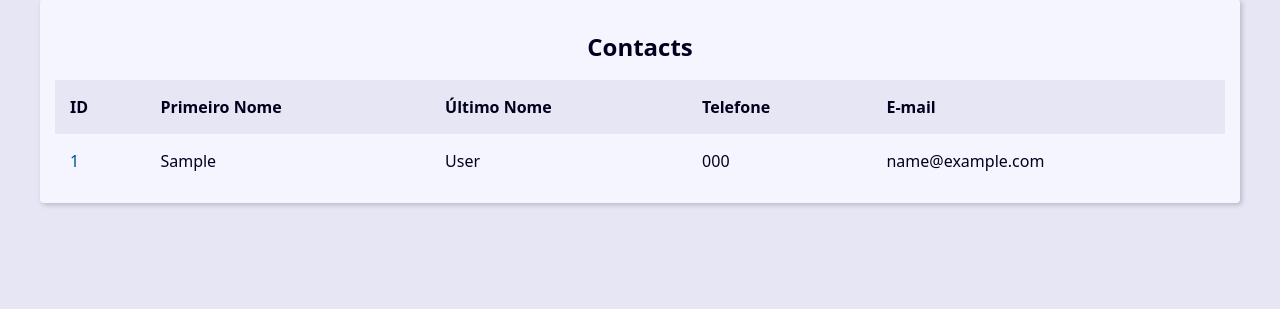
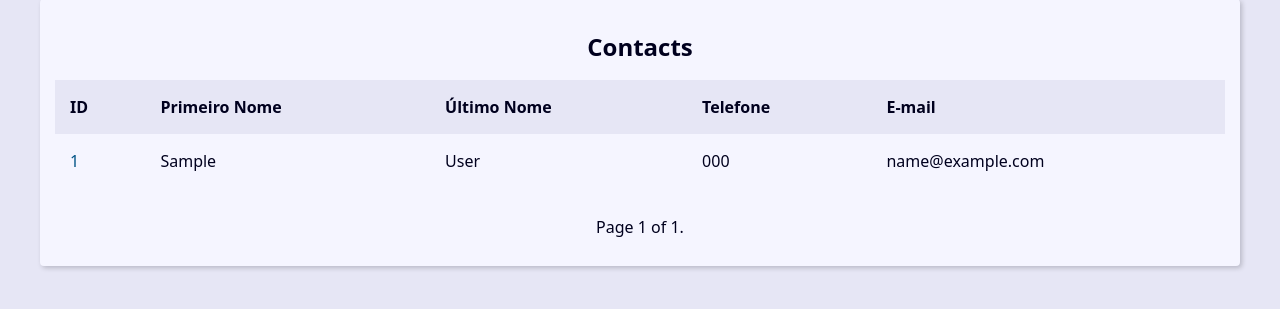
Before and after one commit to NatanBraslavsky/app_agenda, a Django app: page / in a window 1280 px wide. Shown: the part 270-579 px from the top of the page. Run offline with Django 5.2, Linux system fonts and the light colour scheme; tables that the repository leaves empty hold one stand-in row (values such as "Sample post").

Commit message:
usando classe paginator para paginação

```diff
--- a/base_templates/global/base.html
+++ b/base_templates/global/base.html
@@ -7,6 +7,7 @@
     {% include "global/partials/header.html" %}
     <main class="content">
         {% block content %}{% endblock content %}
+        {% include "global/partials/pagination.html" %}
     </main>
 </body>
 </html>
--- /dev/null
+++ b/base_templates/global/partials/pagination.html
@@ -0,0 +1,19 @@
+{% if page_obj %}
+    <div class="pagination">
+        <span class="step-links">
+            {% if page_obj.has_previous %}
+                <a href="?page=1&q={{request.GET.q.strip}}">&laquo; first</a>
+                <a href="?page={{ page_obj.previous_page_number }}&q={{request.GET.q.strip}}">previous</a>
+            {% endif %}
+
+            <span class="current">
+                Page {{ page_obj.number }} of {{ page_obj.paginator.num_pages }}.
+            </span>
+
+            {% if page_obj.has_next %}
+                <a href="?page={{ page_obj.next_page_number }}&q={{request.GET.q.strip}}">next</a>
+                <a href="?page={{ page_obj.paginator.num_pages }}&q={{request.GET.q.strip}}">last &raquo;</a>
+            {% endif %}
+        </span>
+    </div>
+{% endif %}
--- a/contact/templates/contact/index.html
+++ b/contact/templates/contact/index.html
@@ -1,7 +1,7 @@
 {% extends "global/base.html" %}
 
 {% block content %}
-{% if contacts %}
+{% if page_obj %}
 <div class="responsive-table">
     <table class="contacts-table">
         <caption class="table-caption">
@@ -17,7 +17,7 @@
             </tr>
         </thead>
         <tbody>
-            {% for contact in contacts %}
+            {% for contact in page_obj %}
             <tr class="table-row">
                 <td class="table-cel">
                     <a href="{% url "contact:contact" contact.id %}" class="table-link">
@@ -44,7 +44,7 @@
 {% else %}
 <div class="single-contact">
         <h1 class="single-contact-name">
-            Nenhum conato encontrado.
+            Nenhum contato encontrado.
         </h1>
     </div>
 {% endif %}
--- a/contact/views/contact_views.py
+++ b/contact/views/contact_views.py
@@ -1,26 +1,38 @@
 from django.shortcuts import render, get_object_or_404, redirect
 from django.db.models import Q
 from django.http import Http404
+from django.core.paginator import Paginator
 from contact.models import Contact
 
 
 def index(request):
-    contacts = Contact.objects.filter(show=True).all().order_by('-id')[0:10]
+    contacts = Contact.objects.filter(show=True).all().order_by('-id')
+
+    paginator = Paginator(contacts, 10)
+    page_number = request.GET.get("page")
+    page_obj = paginator.get_page(page_number)
+
     context = {
-        'contacts' : contacts,
+        'page_obj' : page_obj,
         'title' : 'Contatos - '
     }
     return render(request, 'contact/index.html',context)#direcionar a url do html
 
 def search(request):
     search_value = request.GET.get('q', '').strip()
+
     if search_value == '':
         return redirect('contact:index')
 
     contacts = Contact.objects.filter(show=True).filter(Q(first_name__icontains=search_value) |
     Q(last_name__icontains=search_value) | Q(phone__icontains=search_value) | Q(email__icontains=search_value)).order_by('-id')
+
+    paginator = Paginator(contacts, 10)
+    page_number = request.GET.get("page")
+    page_obj = paginator.get_page(page_number)
+
     context = {
-        'contacts' : contacts,
+        'page_obj' : page_obj,
         'title' : 'Search - '
     }
     return render(request, 'contact/index.html',context)#direcionar a url do html
```
